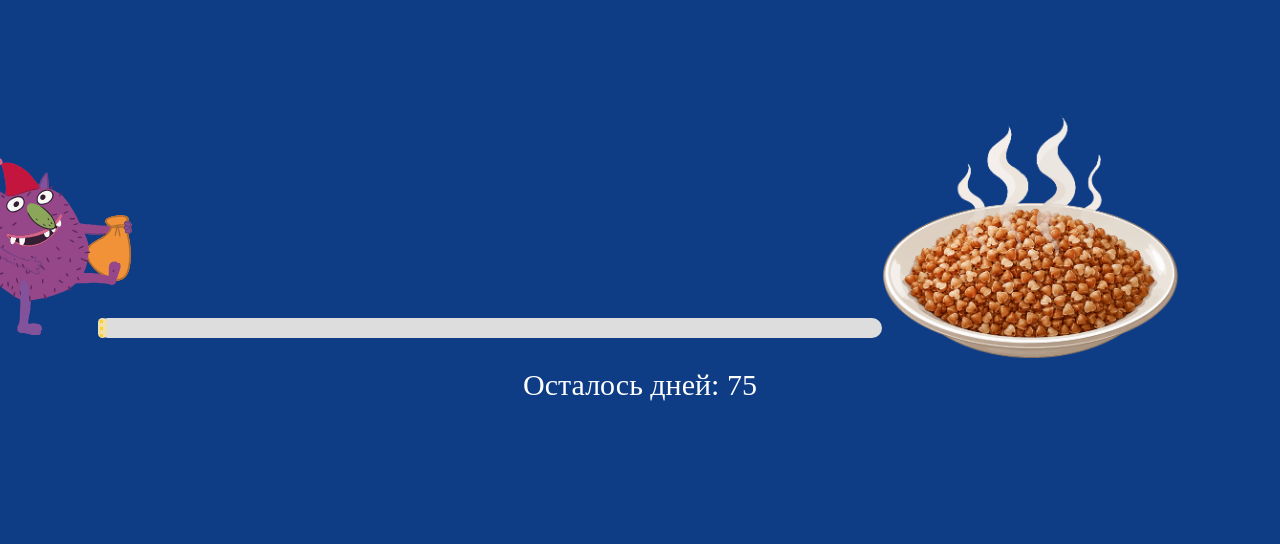
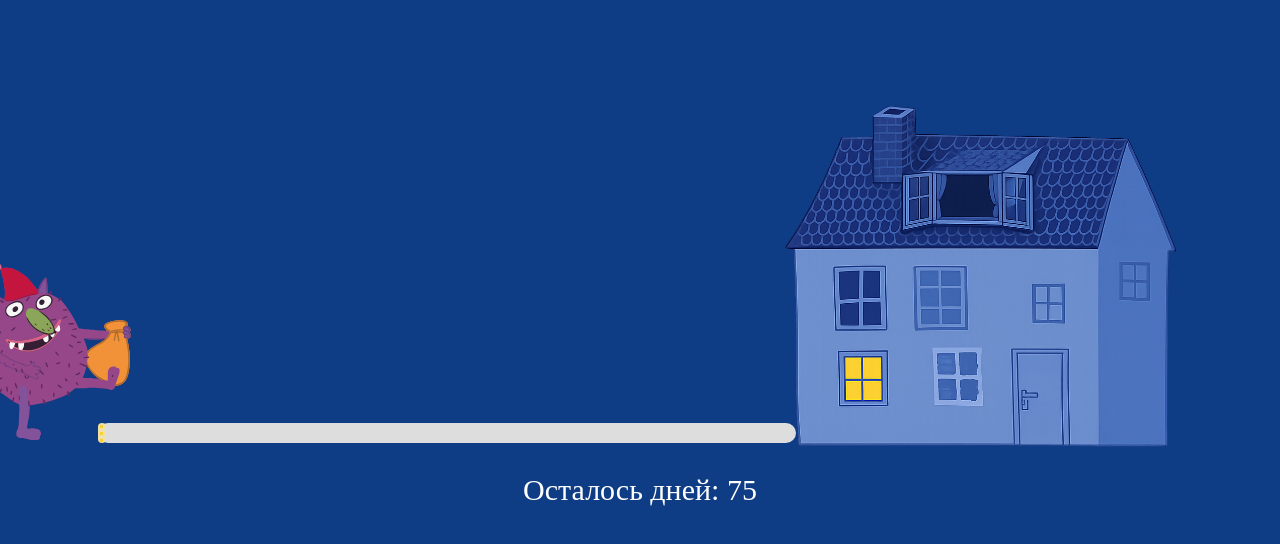
Before and after one commit to ElenaMazyrina/msk-time-left, an Angular app: page / in a window 1280 px wide. Shown: the top 544 px of the page. Built offline with nearby package versions, Linux system fonts and the light colour scheme; a web font is replaced by a local one.

Commit message:
remove grechka

```diff
--- a/src/app/progress-bar/progress-bar.html
+++ b/src/app/progress-bar/progress-bar.html
@@ -5,10 +5,9 @@
       <img class="butzer-img" src="butzer-run.svg" />
     </div>
   </div>
-<!--  <img class="house-img" src="house.PNG" />-->
-
+  <img class="house-img" src="house.PNG" />
   <!--  for fun-->
-  <img class="grechka-img" src="grechka.png" />
+<!--  <img class="grechka-img" src="grechka.png" />-->
 </div>
 <div class="text-wrapper">
   Осталось дней: {{ durationInDays }}
```
Also changed, not shown: public/relax.svg (added), src/app/progress-bar/progress-bar.css (line endings or trailing spaces).
